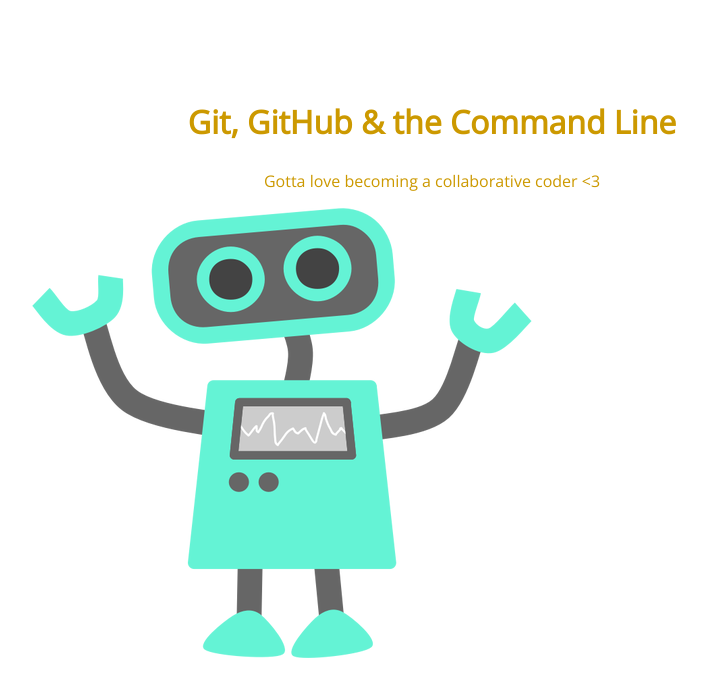
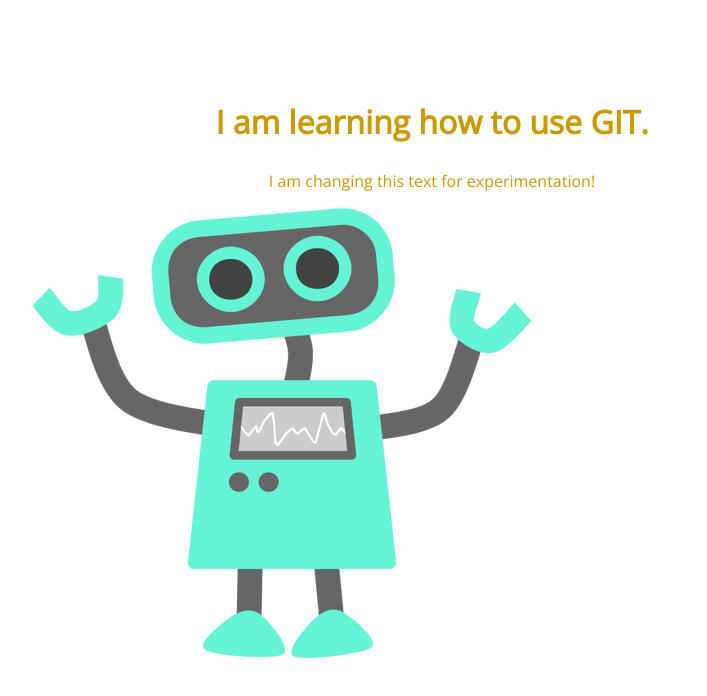
Before and after one commit to rleneem/105-project, a plain HTML site: page index.html in a window 1280 px wide. Shown: the whole page, without its empty margins (208-915 px from the left). Drawn offline with nearby package versions, Linux system fonts and the light colour scheme.

Commit message:
Changes to Index Header

```diff
--- a/index.html
+++ b/index.html
@@ -8,8 +8,8 @@
 </head>
 <body>
 	<section>
-		<h1>Git, GitHub & the Command Line</h1>
-		<p>Gotta love becoming a collaborative coder <3</p>
+		<h1>I am learning how to use GIT.</h1>
+		<p>I am changing this text for experimentation!</p>
 		<img src="img/happy-blue-robot.png">
 	</section>
 </body>
```
